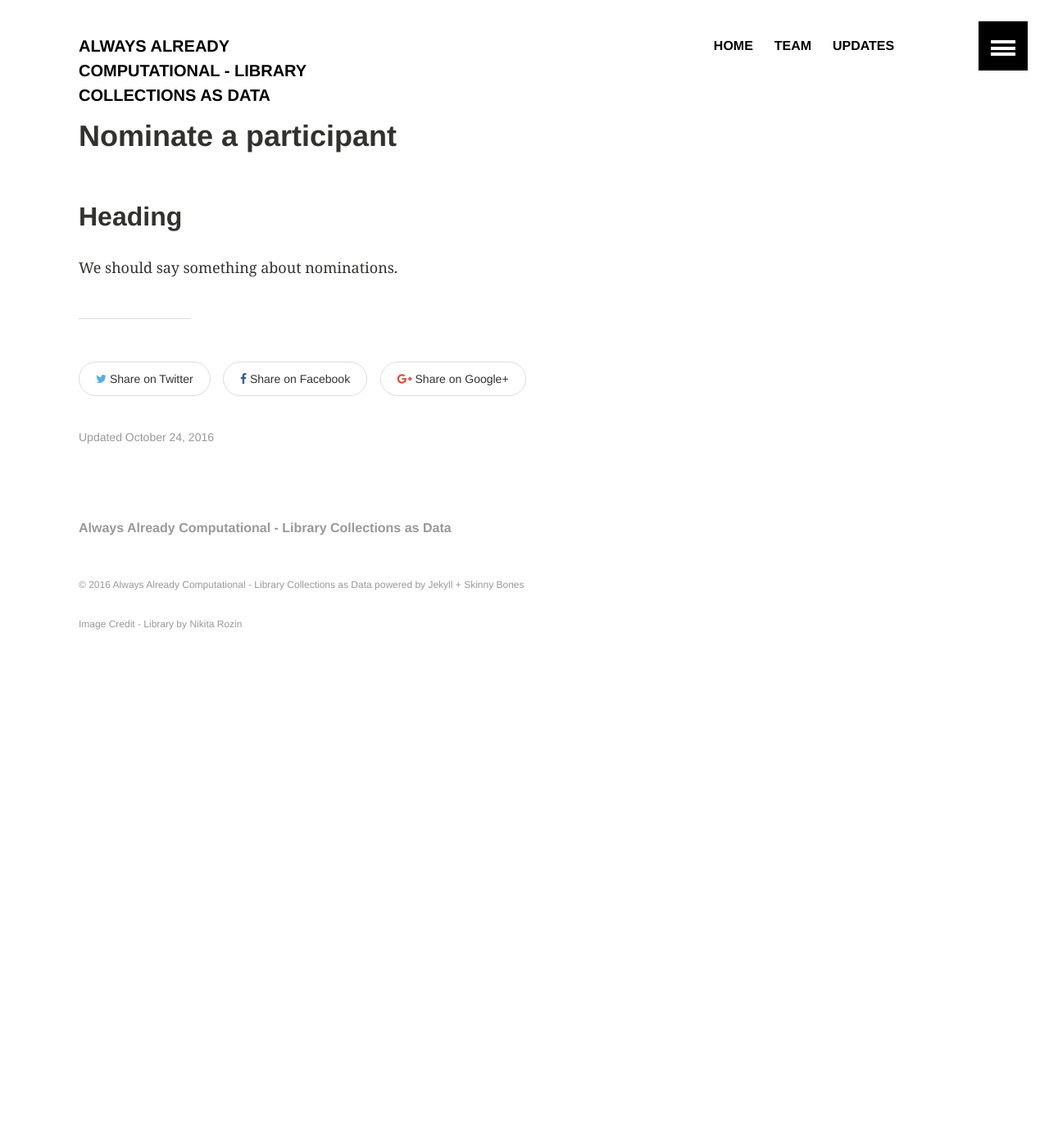
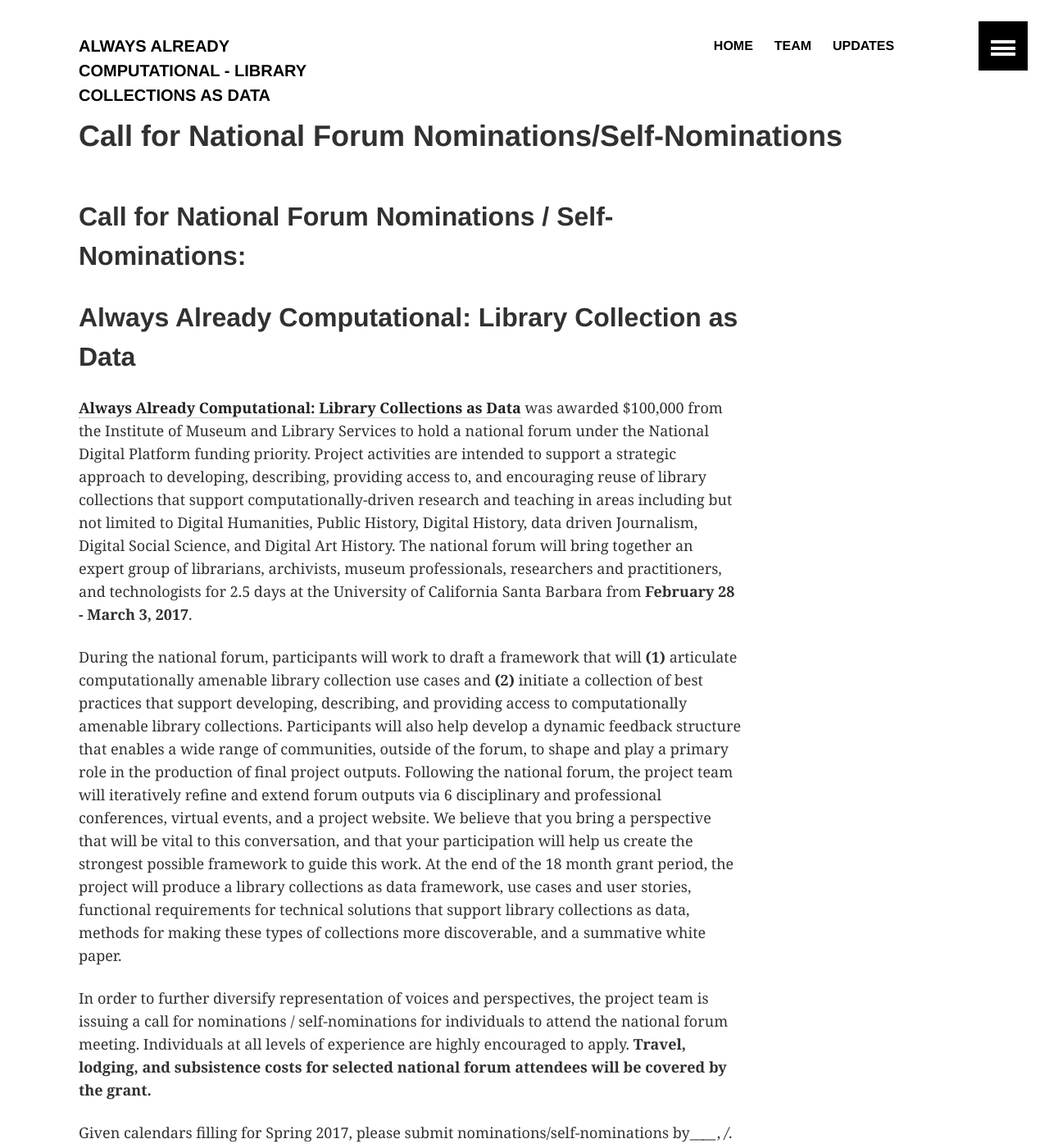
Before and after one commit to collectionsasdata/collectionsasdata.github.io, a Jekyll site: the page built from _posts/2016-10-24-first-post.markdown, in a window 1280 px wide and 1400 px high. Shown: the whole window at 82% size. Built offline with Jekyll 4.4.1, drawn with Linux system fonts in a browser that asks for light colours.

Commit message:
Update 2016-10-24-first-post.markdown

```diff
--- a/_posts/2016-10-24-first-post.markdown
+++ b/_posts/2016-10-24-first-post.markdown
@@ -1,9 +1,17 @@
 ---
 layout: article
-title:  "Nominate a participant"
+title:  "Call for National Forum Nominations/Self-Nominations"
 date:   2016-10-24 17:32:06 -0400
-teaser: "accepting nominations"
+teaser: "Accepting Nominations"
 ---
 
-## Heading
-We should say something about nominations.
+## Call for National Forum Nominations / Self-Nominations:
+## Always Already Computational: Library Collection as Data
+
+[**Always Already Computational: Library Collections as Data**](https://www.imls.gov/grants/awarded/LG-73-16-0096-16) was awarded $100,000 from the Institute of Museum and Library Services to hold a national forum under the National Digital Platform funding priority. Project activities are intended to support a strategic approach to developing, describing, providing access to, and encouraging reuse of library collections that support computationally-driven research and teaching in areas including but not limited to Digital Humanities, Public History, Digital History, data driven Journalism, Digital Social Science, and Digital Art History. The national forum will bring together an expert group of librarians, archivists, museum professionals, researchers and practitioners, and technologists for 2.5 days at the University of California Santa Barbara from **February 28 - March 3, 2017**.
+
+During the national forum, participants will work to draft a framework that will **(1)** articulate computationally amenable library collection use cases and **(2)** initiate a collection of best practices that support developing, describing, and providing access to computationally amenable library collections. Participants will also help develop a dynamic feedback structure that enables a wide range of communities, outside of the forum, to shape and play a primary role in the production of final project outputs. Following the national forum, the project team will iteratively refine and extend forum outputs via 6 disciplinary and professional conferences, virtual events, and a project website. We believe that you bring a perspective that will be vital to this conversation, and that your participation will help us create the strongest possible framework to guide this work. At the end of the 18 month grant period, the project will produce a library collections as data framework, use cases and user stories, functional requirements for technical solutions that support library collections as data, methods for making these types of collections more discoverable, and a summative white paper.
+
+In order to further diversify representation of voices and perspectives, the project team is issuing a call for nominations / self-nominations for individuals to attend the national forum meeting. Individuals at all levels of experience are highly encouraged to apply.  **Travel, lodging, and subsistence costs for selected national forum attendees will be covered by the grant.**
+
+Given calendars filling for Spring 2017, please submit nominations/self-nominations by______, _/_.
```
